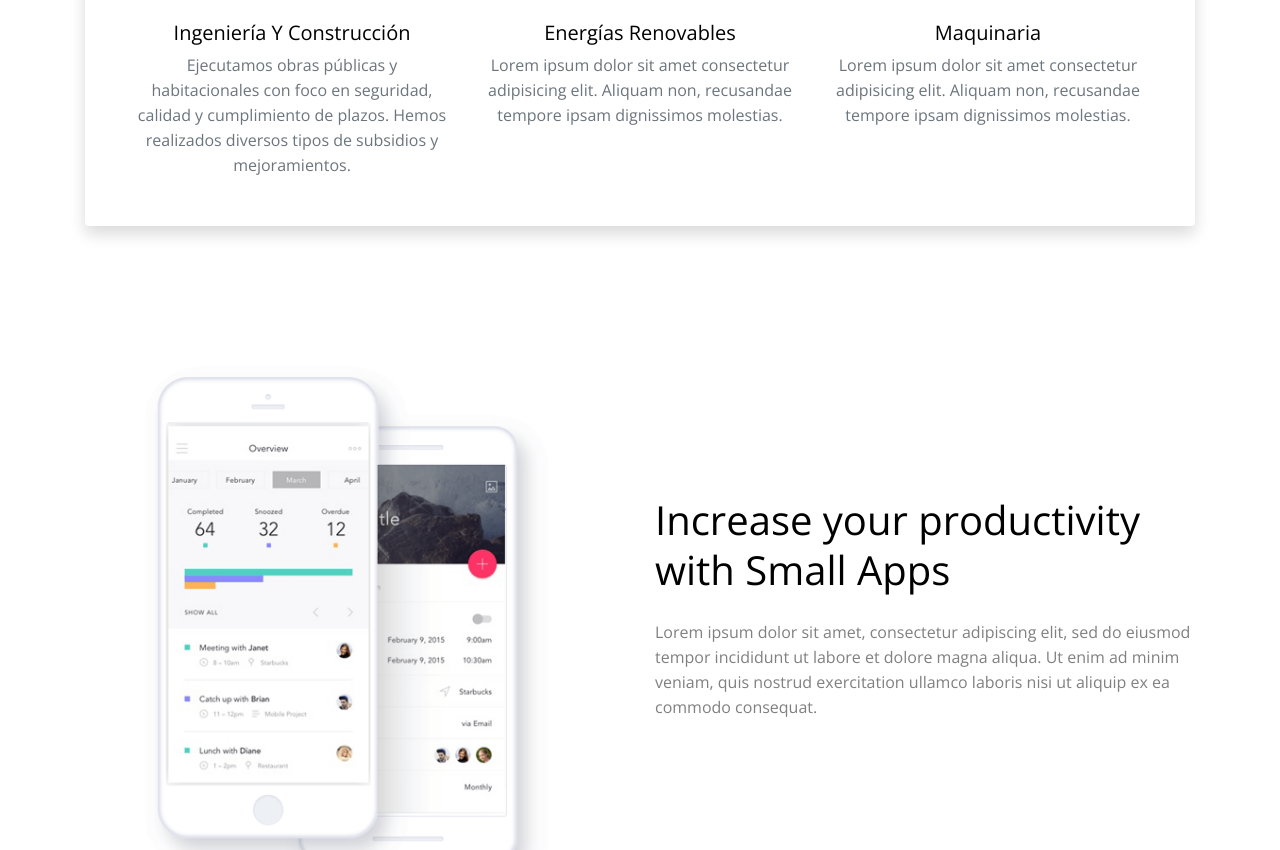
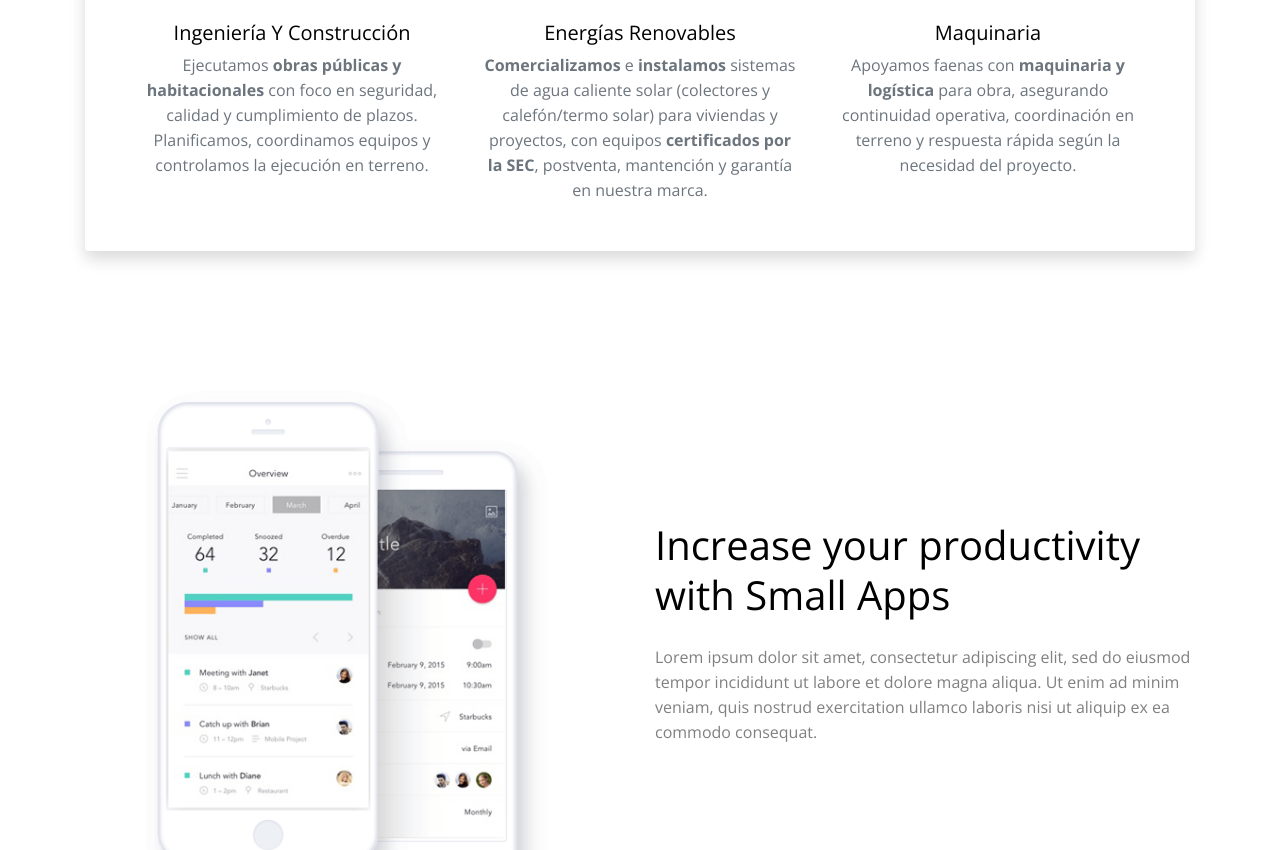
Before and after one commit to naikolast/cmp-website, a website: page index.html in a window 1280 px wide. Shown: the part 849-1699 px from the top of the page. Drawn offline with nearby package versions, Linux system fonts and the light colour scheme; some packages are replaced by stand-ins of ours.

```diff
--- a/index.html
+++ b/index.html
@@ -158,23 +158,21 @@
 					<img class="logo-boxes" src="images/logoconstrucciones.jpeg" alt="construcciones cmp">
 					</a>
 					<h3 class="mt-4 text-capitalize h5 "><a href="cmp2.html">Ingeniería y Construcción</a></h3>
-					<p class="regular text-muted">Ejecutamos obras públicas y habitacionales con foco en seguridad, calidad y cumplimiento de plazos. Hemos realizados diversos tipos de subsidios y mejoramientos.</p>
+					<p class="regular text-muted">Ejecutamos <strong>obras públicas y habitacionales</strong> con foco en seguridad, calidad y cumplimiento de plazos. Planificamos, coordinamos equipos y controlamos la ejecución en terreno.</p>
 				</div>
 				<div class="col-lg-4 col-md-6 mt-5 mt-md-0 text-center">
 					<a href="cmp1.html">
 					<img class="logo-boxes" src="images/logoenergias.jpeg" alt="energias cmp">
 					</a>
 					<h3 class="mt-4 text-capitalize h5 "><a href="cmp1.html">Energías renovables</a></h3>
-					<p class="regular text-muted">Lorem ipsum dolor sit amet consectetur adipisicing elit. Aliquam non, recusandae
-						tempore ipsam dignissimos molestias.</p>
+					<p class="regular text-muted"><strong>Comercializamos</strong> e <strong>instalamos</strong> sistemas de agua caliente solar (colectores y calefón/termo solar) para viviendas y proyectos, con equipos <strong>certificados por la SEC</strong>, postventa, mantención y garantía en nuestra marca.</p>
 				</div>
 				<div class="col-lg-4 col-md-12 mt-5 mt-lg-0 text-center">
 					<a href="cmp3.html">
 					<img class="logo-boxes" src="images/logomaquinarias.jpeg" alt="maquinarias cmp">
 					</a>
 					<h3 class="mt-4 text-capitalize h5 "><a href="cmp3.html">Maquinaria</a></h3>
-					<p class="regular text-muted">Lorem ipsum dolor sit amet consectetur adipisicing elit. Aliquam non, recusandae
-						tempore ipsam dignissimos molestias.</p>
+					<p class="regular text-muted">Apoyamos faenas con <strong>maquinaria y logística</strong> para obra, asegurando continuidad operativa, coordinación en terreno y respuesta rápida según la necesidad del proyecto.</p>
 					</p>
 				</div>
 			</div>
```
